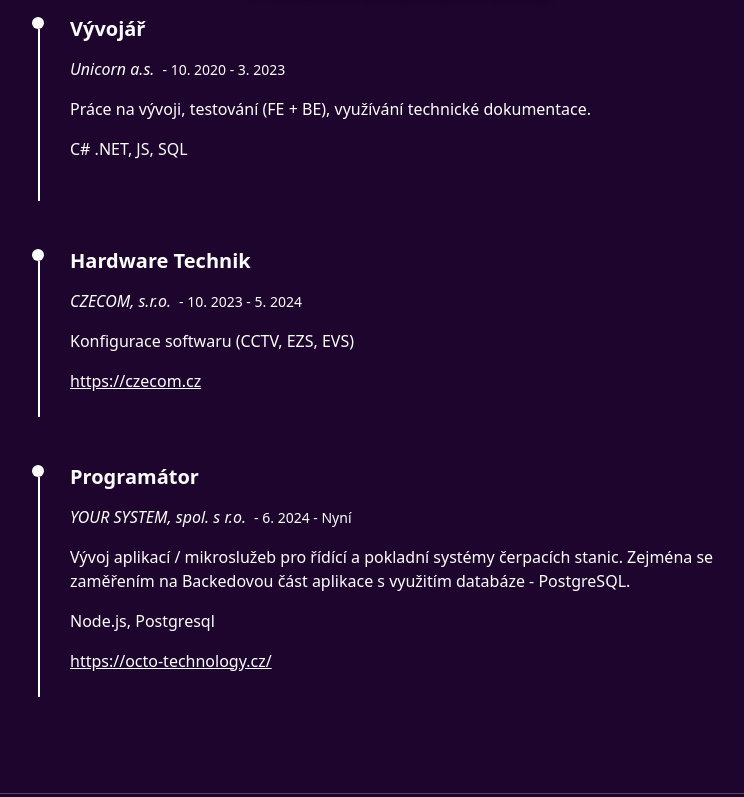
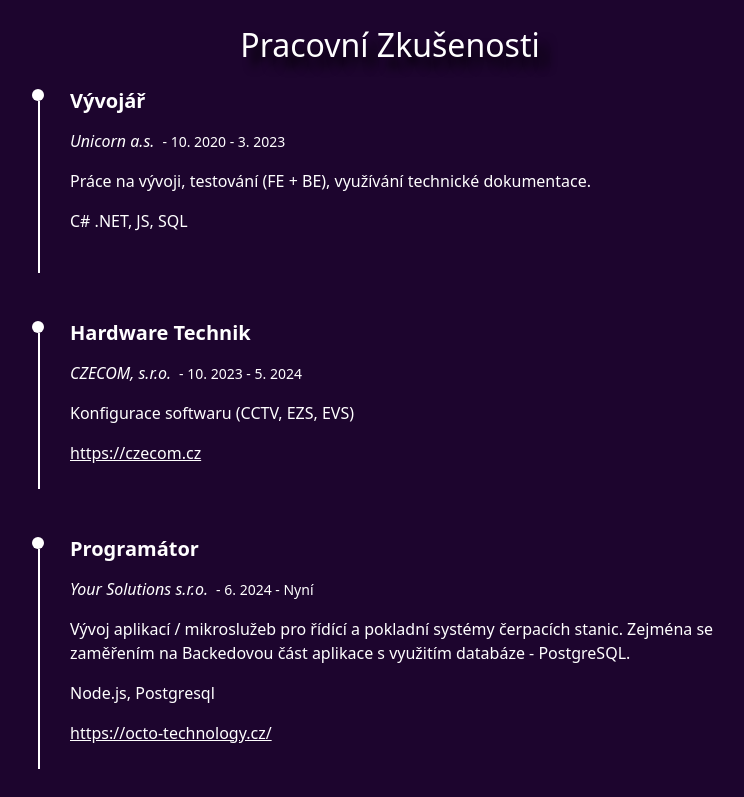
Before and after one commit to mhrubes/My-Portfolio, a React (Create React App) app in the folder portfolio/: page /about in a window 1280 px wide. Shown: the part 1428-2225 px from the top of the page, without its empty margins (250-994 px from the left). Built offline with nearby package versions, Linux system fonts and the light colour scheme.

Commit message:
rozsireni prekladu, rozsireni technologii

```diff
--- a/portfolio/src/locales/cs.json
+++ b/portfolio/src/locales/cs.json
@@ -6,7 +6,7 @@
     },
     "aboutPage": {
         "header": "<strong>Životopis</strong>",
-        "describe": "Programování mě baví odjakživa, a proto jsem si již na střední škole vybral obor, který mi umožnil získávat cenné zkušenosti v IT. Pro další prohloubení svých znalostí a schopností jsem se rozhodl pokračovat ve studiu na vysoké škole <strong>Unicorn University</strong>. <br/><br/>Během studia na této univerzitě jsem se zdokonalil v různých odvětvích IT, naučil se efektivně pracovat v týmu a psát technickou dokumentaci v průběhu vývoje aplikací. <br/><br/>Díky vysoké škole a následným pracovním zkušenostem jsem získal solidní základy v JS React, C#, databázích - MongoDB / MySQL a dalších nástrojích. V současné době se specializuji na Backend vývoj a architekturu aplikací, kde řeším komplexní logické problémy a optimalizuji výpočetní náročnost. <br/><br/>Posledních několik let pracuji ve společnosti <strong>YOUR SYSTEM</strong>, kde se zaměřuji na vývoj aplikací a mikroslužeb pro pokladní systémy čerpacích stanic. Mám zde bohaté zkušenosti s Node.js a PostgreSQL, které aktivně využívám při řešení reálných projektů. Pracuji také s dalšími nástroji, jako je Dozzle pro logování aplikací a další technologie potřebné pro robustní backend řešení.",
+        "describe": "Programování mě baví odjakživa, a proto jsem si již na střední škole vybral obor, který mi umožnil získávat cenné zkušenosti v IT. Pro další prohloubení svých znalostí a schopností jsem se rozhodl pokračovat ve studiu na vysoké škole <strong>Unicorn University</strong>. <br/><br/>Během studia na této univerzitě jsem se zdokonalil v různých odvětvích IT, naučil se efektivně pracovat v týmu a psát technickou dokumentaci v průběhu vývoje aplikací. <br/><br/>Díky vysoké škole a následným pracovním zkušenostem jsem získal solidní základy v JS React, C#, databázích - MongoDB / MySQL a dalších nástrojích. V současné době se specializuji na Backend vývoj a architekturu aplikací, kde řeším komplexní logické problémy a optimalizuji výpočetní náročnost. <br/><br/>Posledních několik let pracuji ve společnosti <strong>Your Solutions s.r.o.</strong> dříve <strong>YOUR SYSTEM</strong>, kde se zaměřuji na vývoj aplikací a mikroslužeb pro pokladní systémy čerpacích stanic. Mám zde bohaté zkušenosti s Node.js a PostgreSQL, které aktivně využívám při řešení reálných projektů. Pracuji také s dalšími nástroji, jako je Dozzle pro logování aplikací a další technologie potřebné pro robustní backend řešení. <br/><br/>AI nástroje, jako je Cursor, beru jako standardní součást svého vývojového workflow – využívám je denně pro návrh řešení, refaktoring i zrychlení vývoje, přičemž si zachovávám plnou kontrolu nad architekturou i kvalitou výsledného kódu.",
         "technicalKnowledge": "Technické znalosti",
         "motivation": "Motivace",
         "motivationText": "Programování mě baví již od přelomu základní a střední školy. Právě na tomto oboru oceňuji, že je to neustálá cesta zdokonalování - člověk nikdy nemůže být nejlepší, aniž by se nepřetržitě rozvíjel. <br/><br/>Rychlý vývoj v IT je pro mě výzvou i příležitostí. Každý den se aktivně učím a aplikuji nové poznatky, které přináší reálné projekty a praxe. Tato dynamika mě motivuje k neustálému růstu a hledání optimálních řešení. <br/><br/>Na IT oboru mě nejvíce fascinuje jeho rozmanitost - každý den přináší nové výzvy, ať už jde o práci s různými programovacími jazyky, databázemi, nebo architekturou systémů. <br/><br/>Mým <strong>cílem</strong> je neustále posouvat hranice svých znalostí, aplikovat osvědčené postupy a zároveň objevovat inovativní přístupy, které přinášejí hodnotu v reálných projektech.",
@@ -29,7 +29,7 @@
             },
             "yourSystem": {
                 "period": "6. 2024 - Nyní",
-                "company": "YOUR SYSTEM, spol. s r.o.",
+                "company": "Your Solutions s.r.o.",
                 "position": "Programátor",
                 "description": "Vývoj aplikací / mikroslužeb pro řídící a pokladní systémy čerpacích stanic. Zejména se zaměřením na Backedovou část aplikace s využitím databáze - PostgreSQL.",
                 "technologies": "Node.js, Postgresql",
--- a/portfolio/src/locales/en.json
+++ b/portfolio/src/locales/en.json
@@ -6,7 +6,7 @@
     },
     "aboutPage": {
         "header": "<strong>Biography</strong>",
-        "describe": "I've always been passionate about programming, which is why I chose an IT-focused field in high school that allowed me to gain valuable experience. To further deepen my knowledge and skills, I decided to continue my studies at <strong>Unicorn University</strong>.<br/><br/>During my studies at this university, I improved in various IT sectors, learned to work effectively in teams, and write technical documentation during application development.<br/><br/>Thanks to university and subsequent work experience, I gained solid foundations in JS React, C#, databases - MongoDB / MySQL, and other essential tools. Currently, I specialize in Backend development and application architecture, where I solve complex logical problems and optimize computational performance.<br/><br/>For the past several years, I've been working at <strong>YOUR SYSTEM</strong>, where I focus on developing applications and microservices for point-of-sale systems at gas stations. I have extensive experience with Node.js and PostgreSQL, which I actively use in real-world projects. I also work with other tools such as Dozzle for application logging and additional technologies needed for robust backend solutions.",
+        "describe": "Programming has always been my passion, which is why I chose an IT-focused field in high school that allowed me to gain valuable experience. To further deepen my knowledge and skills, I decided to continue my studies at <strong>Unicorn University</strong>.<br/><br/>During my studies at this university, I improved in various IT sectors, learned to work effectively in teams, and write technical documentation during application development.<br/><br/>Thanks to university and subsequent work experience, I gained solid foundations in JS React, C#, databases - MongoDB / MySQL, and other essential tools. Currently, I specialize in Backend development and application architecture, where I solve complex logical problems and optimize computational performance.<br/><br/>For the past several years, I've been working at <strong>Your Solutions s.r.o.</strong> before <strong>YOUR SYSTEM</strong>, where I focus on developing applications and microservices for point-of-sale systems at gas stations. I have extensive experience with Node.js and PostgreSQL, which I actively use in real-world projects. I also work with other tools such as Dozzle for application logging and additional technologies needed for robust backend solutions. <br/><br/>I actively use AI tools such as Cursor and others, which help me to optimize development, find solutions faster and improve the quality of the code.",
         "technicalKnowledge": "Technical knowledge",
         "motivation": "Motivation",
         "motivationText": "I've been passionate about programming since the transition from primary to secondary school. What I appreciate most about this field is that it's a continuous journey of improvement - one can never be the best without constantly developing. <br/><br/>The rapid evolution in IT is both a challenge and an opportunity for me. Every day, I actively learn and apply new knowledge that comes from real projects and practical experience. This dynamism motivates me to continuously grow and seek optimal solutions. <br/><br/>What fascinates me most about IT is its diversity - every day brings new challenges, whether working with different programming languages, databases, or system architecture. <br/><br/>My <strong>goal</strong> is to constantly push the boundaries of my knowledge, apply best practices, and simultaneously discover innovative approaches that bring value to real-world projects.",
@@ -29,7 +29,7 @@
             },
             "yourSystem": {
                 "period": "6. 2024 - Present",
-                "company": "YOUR SYSTEM, spol. s r.o.",
+                "company": "Your Solutions s.r.o.",
                 "position": "Programmer",
                 "description": "Application development / microservices for controlling and point-of-sale systems at gas stations. Especially focusing on the backend part of the application using the database - PostgreSQL.",
                 "technologies": "Node.js, Postgresql",
--- a/portfolio/src/pages/About.js
+++ b/portfolio/src/pages/About.js
@@ -81,11 +81,11 @@ function About() {
         'Javascript - Node.js, React.js, Express.js, Typescript',
         'C# - .NET Core, WPF, Windows Forms',
         'SQL, PostgreSQL, MySQL, MongoDB',
-        'Postman, Insomnia',
+        'Postman, Insomnia, Hoppscotch',
         'Git, GitHub, Jira, Slack',
         // 'Docker, Jenkins',
         'Docker',
-        'Swarmpit',
+        'Swarmpit, Dozzle',
         '',
         'Dahua, Hikvision, Jablotron'
     ]
```
